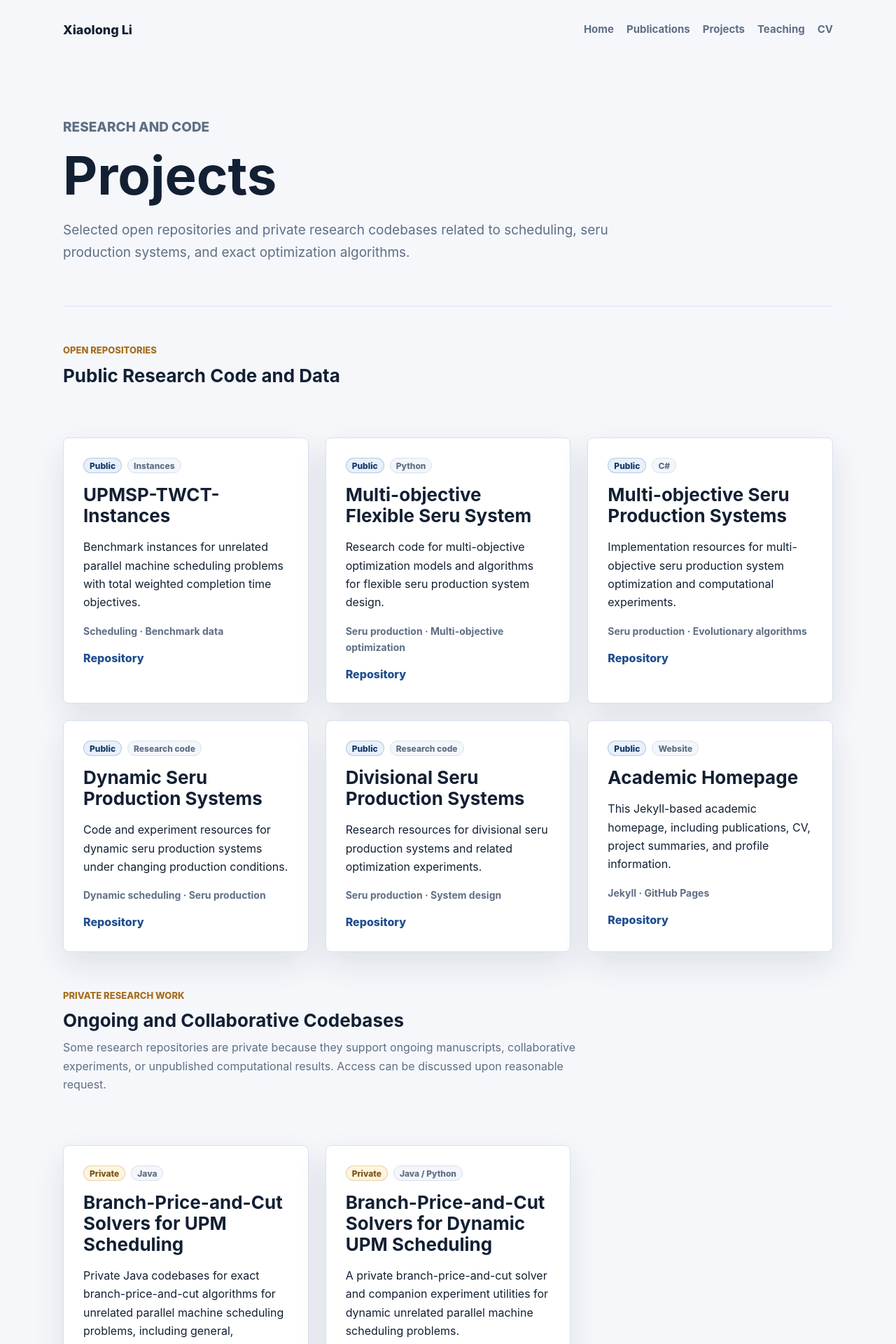
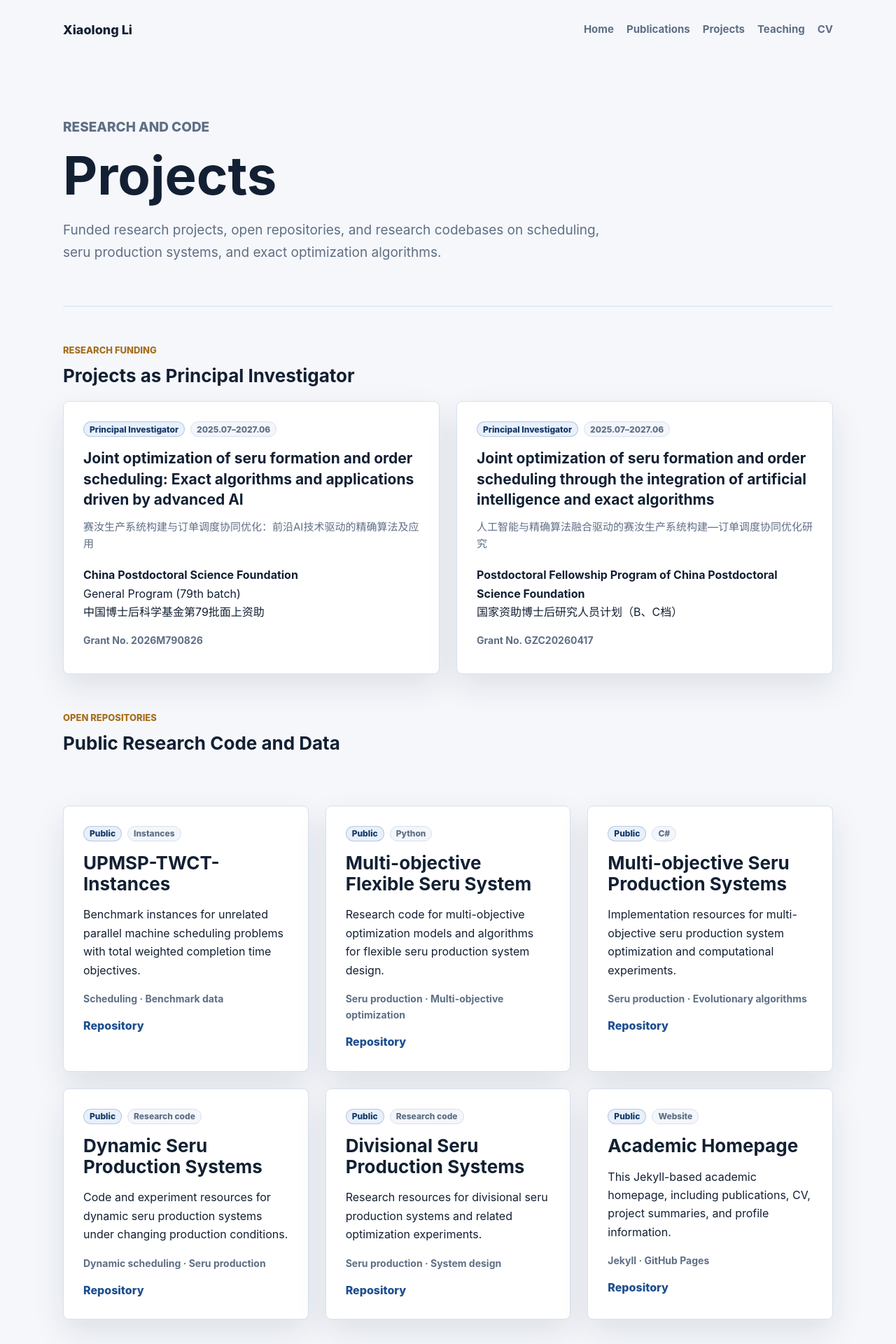
Before and after one commit to Luckydragon96/Luckydragon96.github.io, a Jekyll site: the page built from projects.md, in a window 1280 px wide. Shown: the top 1920 px of the page at 70% size. Built offline with Jekyll 4.4.1, drawn with Linux system fonts in a browser that asks for light colours.

Commit message:
Add two postdoctoral research grants as principal investigator

```diff
--- a/assets/css/style.scss
+++ b/assets/css/style.scss
@@ -531,6 +531,26 @@ p {
   background: linear-gradient(180deg, #ffffff 0%, #fffdf7 100%);
 }
 
+.funding-grid {
+  padding-top: 0;
+}
+
+.funding-title {
+  margin: 0;
+  font-size: 21px;
+  line-height: 1.4;
+}
+
+.funding-original {
+  margin: 12px 0 18px;
+  color: var(--muted);
+  font-size: 15px;
+}
+
+.funding-program {
+  margin: 0;
+}
+
 .text-link--muted {
   color: var(--muted);
   cursor: default;
--- a/projects.md
+++ b/projects.md
@@ -7,7 +7,38 @@ permalink: /projects/
 <section class="page-header">
   <p class="eyebrow">Research and Code</p>
   <h1>Projects</h1>
-  <p>Selected open repositories and private research codebases related to scheduling, seru production systems, and exact optimization algorithms.</p>
+  <p>Funded research projects, open repositories, and research codebases on scheduling, seru production systems, and exact optimization algorithms.</p>
+</section>
+
+<section class="project-section">
+  <div class="project-section__heading">
+    <p class="eyebrow">Research Funding</p>
+    <h2>Projects as Principal Investigator</h2>
+  </div>
+
+  <div class="project-grid funding-grid">
+    <article class="project-card">
+      <div class="project-card__topline">
+        <span class="project-badge project-badge--public">Principal Investigator</span>
+        <span class="project-badge"><time datetime="2025-07">2025.07</time>&ndash;<time datetime="2027-06">2027.06</time></span>
+      </div>
+      <h3 class="funding-title">Joint optimization of seru formation and order scheduling: Exact algorithms and applications driven by advanced AI</h3>
+      <p class="funding-original" lang="zh-CN">赛汝生产系统构建与订单调度协同优化：前沿AI技术驱动的精确算法及应用</p>
+      <p class="funding-program"><strong>China Postdoctoral Science Foundation</strong><br>General Program (79th batch)<br><span lang="zh-CN">中国博士后科学基金第79批面上资助</span></p>
+      <div class="project-meta">Grant No. 2026M790826</div>
+    </article>
+
+    <article class="project-card">
+      <div class="project-card__topline">
+        <span class="project-badge project-badge--public">Principal Investigator</span>
+        <span class="project-badge"><time datetime="2025-07">2025.07</time>&ndash;<time datetime="2027-06">2027.06</time></span>
+      </div>
+      <h3 class="funding-title">Joint optimization of seru formation and order scheduling through the integration of artificial intelligence and exact algorithms</h3>
+      <p class="funding-original" lang="zh-CN">人工智能与精确算法融合驱动的赛汝生产系统构建—订单调度协同优化研究</p>
+      <p class="funding-program"><strong>Postdoctoral Fellowship Program of China Postdoctoral Science Foundation</strong><br><span lang="zh-CN">国家资助博士后研究人员计划（B、C档）</span></p>
+      <div class="project-meta">Grant No. GZC20260417</div>
+    </article>
+  </div>
 </section>
 
 <section class="project-section">
```
